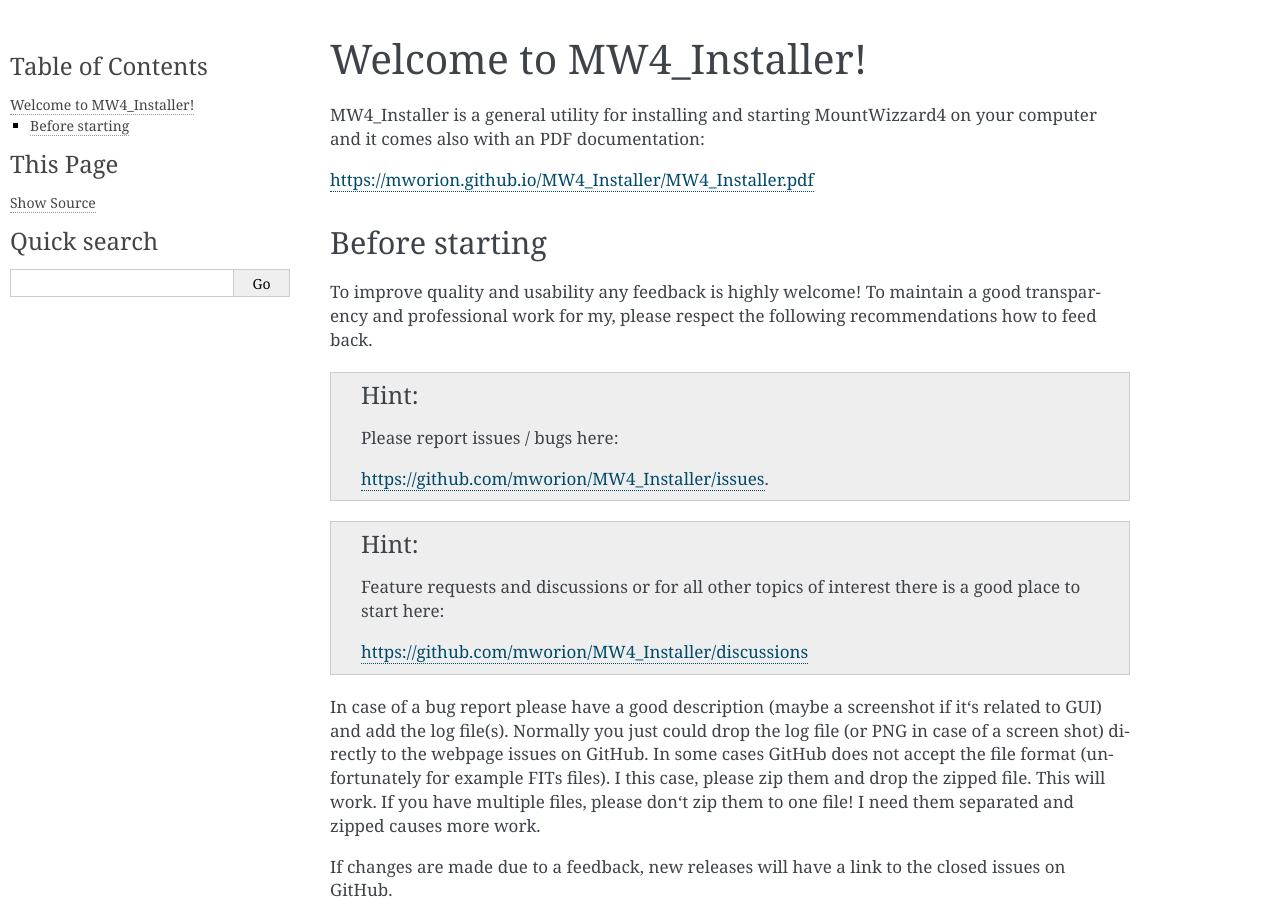
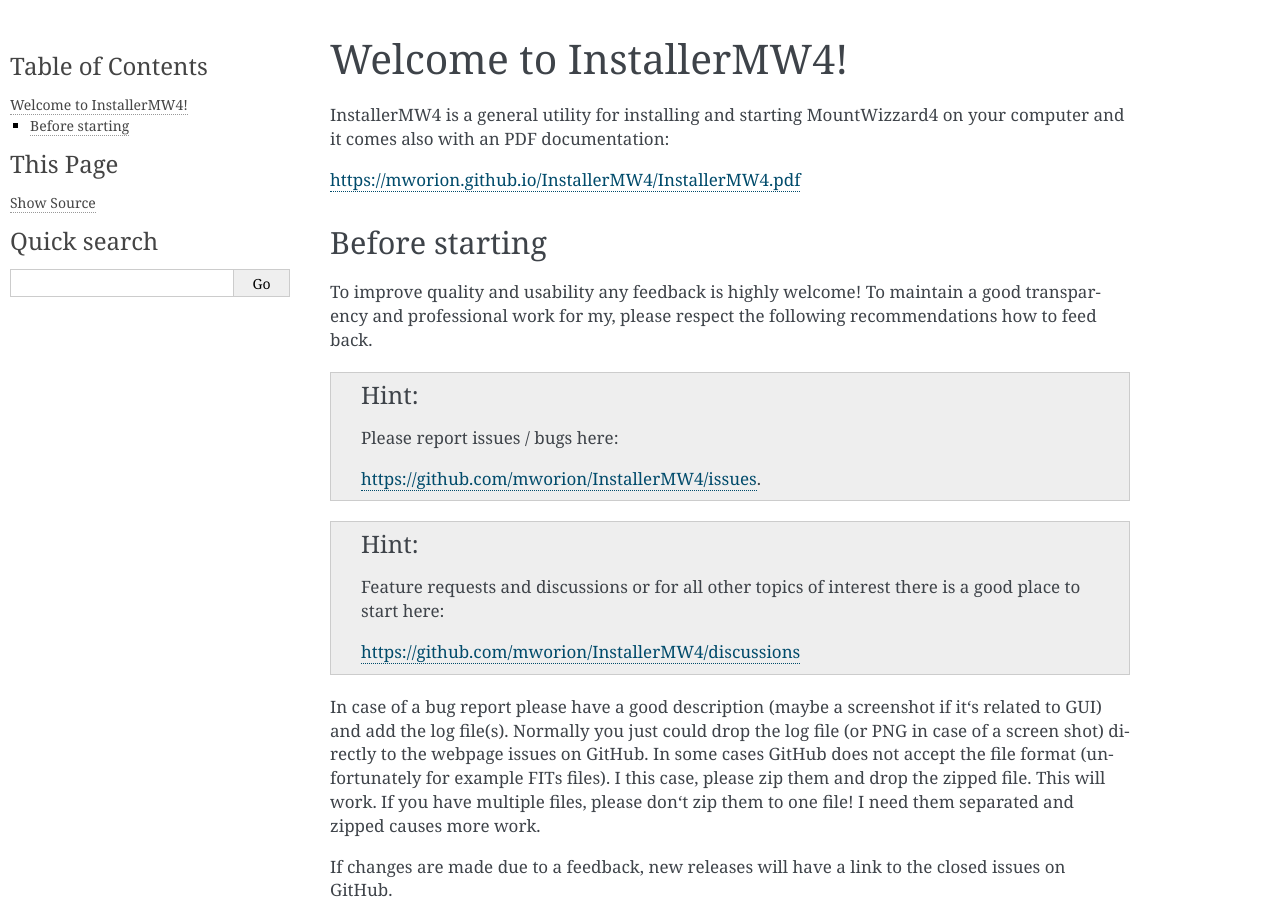
Before and after one commit to mworion/MW4_Installer, a Sphinx documentation site: the page built from doc/index.rst, in a window 1280 px wide and 900 px high. Built offline with Sphinx 7.4.7, drawn with Linux system fonts in a browser that asks for light colours; pages that are not in the unit, such as notebooks, are missing from menus.

Commit message:
Rename MW4_Installer to InstallerMW4

```diff
--- a/doc/conf.py
+++ b/doc/conf.py
@@ -36,7 +36,7 @@
 
 # -- Project information -----------------------------------------------------
 
-project = 'MW4 Installer'
+project = 'InstallerMW4'
 copyright = '2024, mworion'
 author = 'Michael Würtenberger'
 
@@ -74,7 +74,7 @@
 # so a file named "default.css" will overwrite the builtin "default.css".
 html_static_path = ['_static']
 
-pdf_documents = [('index', u'MW4_Installer', u'MW4_Installer', u'mworion')]
+pdf_documents = [('index', u'InstallerMW4', u'InstallerMW4', u'mworion')]
 # index - master document
 
 html_theme_options = {
@@ -88,7 +88,7 @@
     'body_bg': '#FFFFFFFF',
 }
 
-simplepdf_file_name = 'MW4_Installer-' + version + '.pdf'
+simplepdf_file_name = 'InstallerMW4-' + version + '.pdf'
 simplepdf_use_weasyprint_api = True
 simplepdf_weasyprint_flags = ['-v']
 simplepdf_vars = {
--- a/doc/config/commandline.rst
+++ b/doc/config/commandline.rst
@@ -1,6 +1,6 @@
 Command line options
 ====================
-MW4_Installer supports a number of command line options to allow for automated
+InstallerMW4 supports a number of command line options to allow for automated
 installation and updating of MountWizzard4. You could check them by running
 
 .. code-block:: bash
--- a/doc/index.rst
+++ b/doc/index.rst
@@ -1,9 +1,9 @@
-Welcome to MW4_Installer!
+Welcome to InstallerMW4!
 =========================
-MW4_Installer is a general utility for installing and starting MountWizzard4 on
+InstallerMW4 is a general utility for installing and starting MountWizzard4 on
 your computer and it comes also with an PDF documentation:
 
-https://mworion.github.io/MW4_Installer/MW4_Installer.pdf
+https://mworion.github.io/InstallerMW4/InstallerMW4.pdf
 
 Before starting
 ---------------
@@ -14,12 +14,12 @@
 
 .. hint:: Please report issues / bugs here:
 
-          https://github.com/mworion/MW4_Installer/issues.
+          https://github.com/mworion/InstallerMW4/issues.
 
 .. hint:: Feature requests and discussions or for all other topics of interest
           there is a good place to start here:
 
-          https://github.com/mworion/MW4_Installer/discussions
+          https://github.com/mworion/InstallerMW4/discussions
 
 
 In case of a bug report please have a good description (maybe a screenshot if it‘s
--- a/doc/install/mw4.rst
+++ b/doc/install/mw4.rst
@@ -57,7 +57,7 @@
 ------
 Download the **lastest** release of the installer script and unzip it's content
 to your work dir. You will find it here:
-https://github.com/mworion/MW4_Installer/releases
+https://github.com/mworion/InstallerMW4/releases
 
 In Windows10 for the first time you might be asked again for permission.
 
```
Also changed, not shown: CONTRIBUTING.rst (+16 -16 lines), README.rst (+7 -7 lines), 4 other files.
